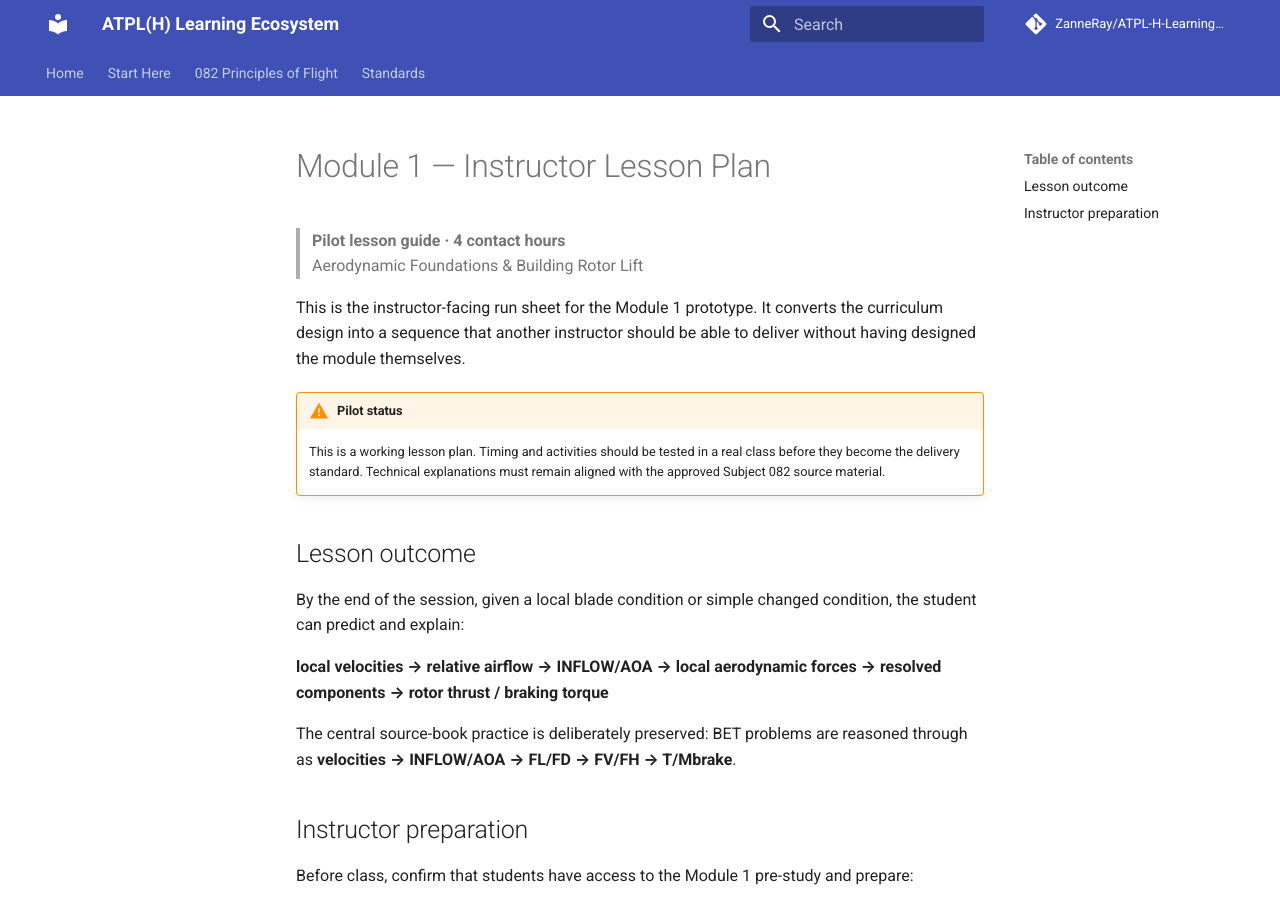
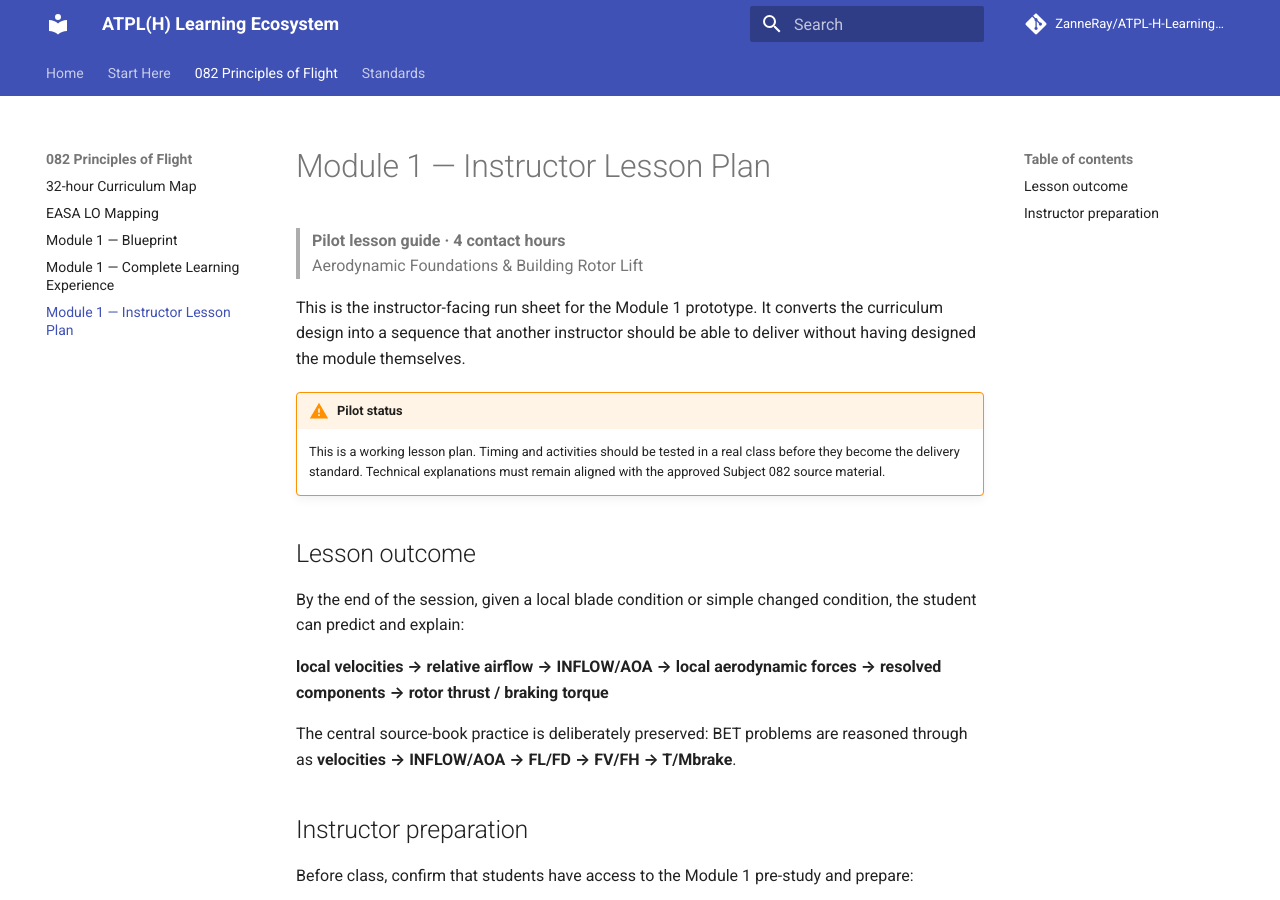
Before and after one commit to ZanneRay/ATPL-H-Learning-Ecosystem, an MkDocs documentation site: the page built from docs/curriculum/MODULE-1-INSTRUCTOR-LESSON-PLAN.md, in a window 1280 px wide and 900 px high. Built offline with MkDocs 1.6.1 and Material for MkDocs 9.7.7, drawn with Linux system fonts in a browser that asks for light colours; comment, search, counter and statistics services are not loaded.

Commit message:
Add Module 1 instructor lesson plan to navigation

```diff
--- a/mkdocs.yml
+++ b/mkdocs.yml
@@ -53,6 +53,7 @@ nav:
       - EASA LO Mapping: curriculum/EASA-LO-MAPPING.md
       - Module 1 — Blueprint: curriculum/MODULE-1-BLUEPRINT.md
       - Module 1 — Complete Learning Experience: curriculum/MODULE-1-LEARNING-EXPERIENCE.md
+      - Module 1 — Instructor Lesson Plan: curriculum/MODULE-1-INSTRUCTOR-LESSON-PLAN.md
   - Standards:
       - Documentation Standard: standards/DOCUMENTATION-STANDARD.md
 
```
